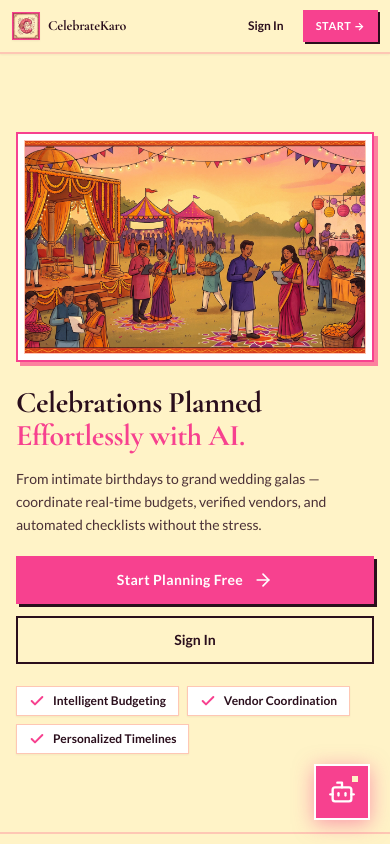
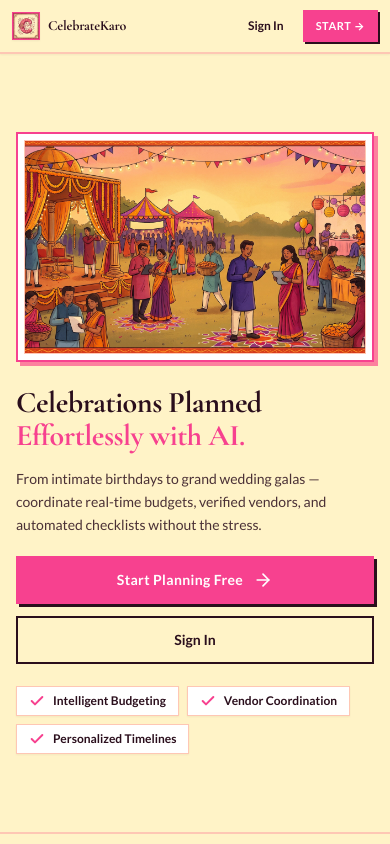
Before and after one commit to Aditya5-cloud/CelebrateKaro, a Next.js app: page / in a window 390 px wide. Shown: the top 844 px of the page. Built offline with nearby package versions, Linux system fonts and the light colour scheme.

Commit message:
fix(ui): show mobile floating chat assistant only after user registers or signs in

```diff
--- a/src/app/events/[id]/page.tsx
+++ b/src/app/events/[id]/page.tsx
@@ -31,7 +31,8 @@ import { VendorTracker } from '@/components/vendors/VendorTracker';
 import { ChecklistTracker } from '@/components/checklist/ChecklistTracker';
 import { ChatAssistant } from '@/components/chat/ChatAssistant';
 import { InspoFooter } from '@/components/landing/InspoFooter';
-import { getCurrentUser } from '@/lib/auth';
+import { getCurrentUser, subscribeToAuthChanges } from '@/lib/auth';
+import type { User } from '@/types';
 
 export default function EventDetailPage({
   params,
@@ -50,6 +51,21 @@ export default function EventDetailPage({
   const [isDeleting, setIsDeleting] = useState(false);
   const [activeTab, setActiveTab] = useState<'overview' | 'checklist' | 'budget' | 'timeline' | 'vendors' | 'assistant'>('overview');
   const [previousTab, setPreviousTab] = useState<'overview' | 'checklist' | 'budget' | 'timeline' | 'vendors'>('overview');
+  const [currentUser, setCurrentUser] = useState<User | null>(null);
+
+  // Sync logged-in user state
+  useEffect(() => {
+    if (typeof window !== 'undefined') {
+      const u = getCurrentUser();
+      setCurrentUser(u);
+    }
+    const unsubscribe = subscribeToAuthChanges((newUser) => {
+      setCurrentUser(newUser);
+    });
+    return () => {
+      unsubscribe();
+    };
+  }, []);
 
   // Check URL query parameters for direct tab navigation (e.g. ?tab=assistant)
   useEffect(() => {
@@ -754,6 +770,7 @@ export default function EventDetailPage({
       />
 
       {/* ─── MOBILE-ONLY FLOATING AI CONCIERGE BUBBLE (Bottom-Right Corner) ─── */}
+      {currentUser && (
         <div className="fixed bottom-6 right-5 z-40 md:hidden pointer-events-auto">
           <button
             type="button"
@@ -782,6 +799,7 @@ export default function EventDetailPage({
             )}
           </button>
         </div>
+      )}
 
       <InspoFooter />
     </div>
--- a/src/app/page.tsx
+++ b/src/app/page.tsx
@@ -919,6 +919,7 @@ export default function HomePage() {
       {/*  FOOTER                                                       */}
       {/* ───────────────────────────────────────────────────────────── */}
       {/* ─── MOBILE-ONLY FLOATING AI CONCIERGE BUBBLE (Bottom-Right Corner) ─── */}
+      {currentUser && (
         <div className="fixed bottom-6 right-5 z-40 md:hidden pointer-events-auto">
           {events.length > 0 ? (
             <Link
@@ -945,6 +946,7 @@ export default function HomePage() {
             </button>
           )}
         </div>
+      )}
 
       <InspoFooter />
 
```
Lines whose indentation alone changed are shown as unchanged.
